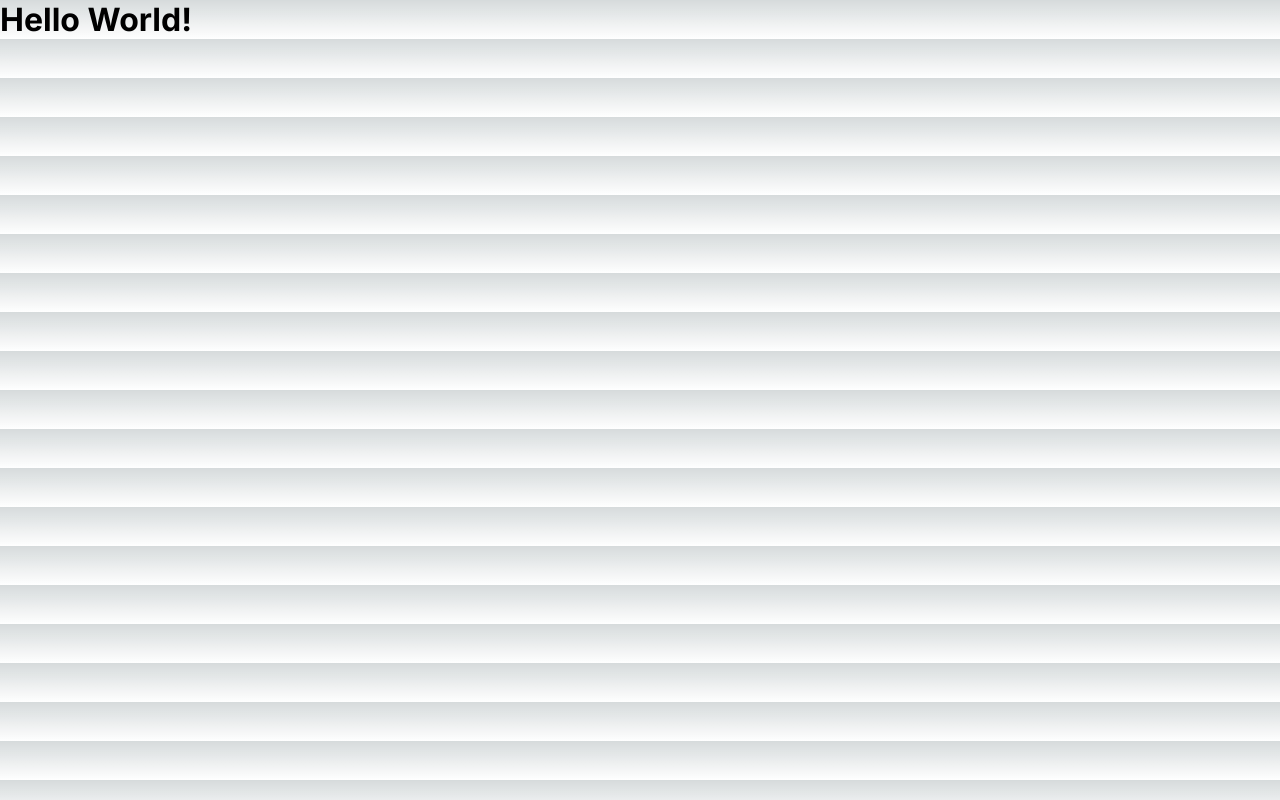
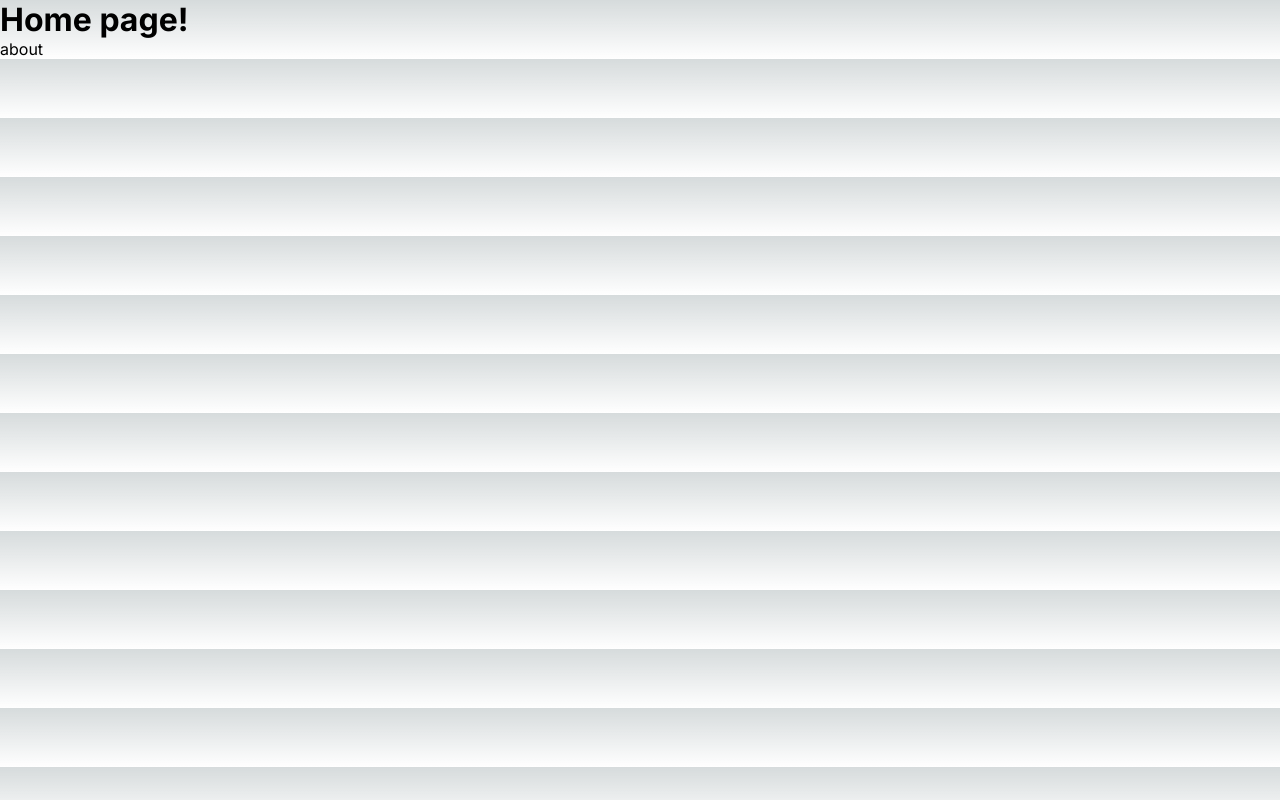
Before and after one commit to diegosales30/biblia-narrada, a Next.js app: page / in a window 1280 px wide. Built offline with nearby package versions, Linux system fonts and the light colour scheme.

Commit message:
feat: criando componente aside

```diff
--- a/src/app/page.js
+++ b/src/app/page.js
@@ -1,8 +1,10 @@
+import Link from "next/link";
 
 export default function Home() {
   return (
-    <h1 >
-      Hello World!
-    </h1>
+    <>
+    <h1>Home page!</h1>
+    <Link href="/about">about</Link>
+  </>
   );
 }
```
Also changed, not shown: src/app/about/page.jsx (added, +10 -0 lines), src/components/aside/index.jsx (added, +8 -0 lines), src/components/aside/aside.module.scss (added).
